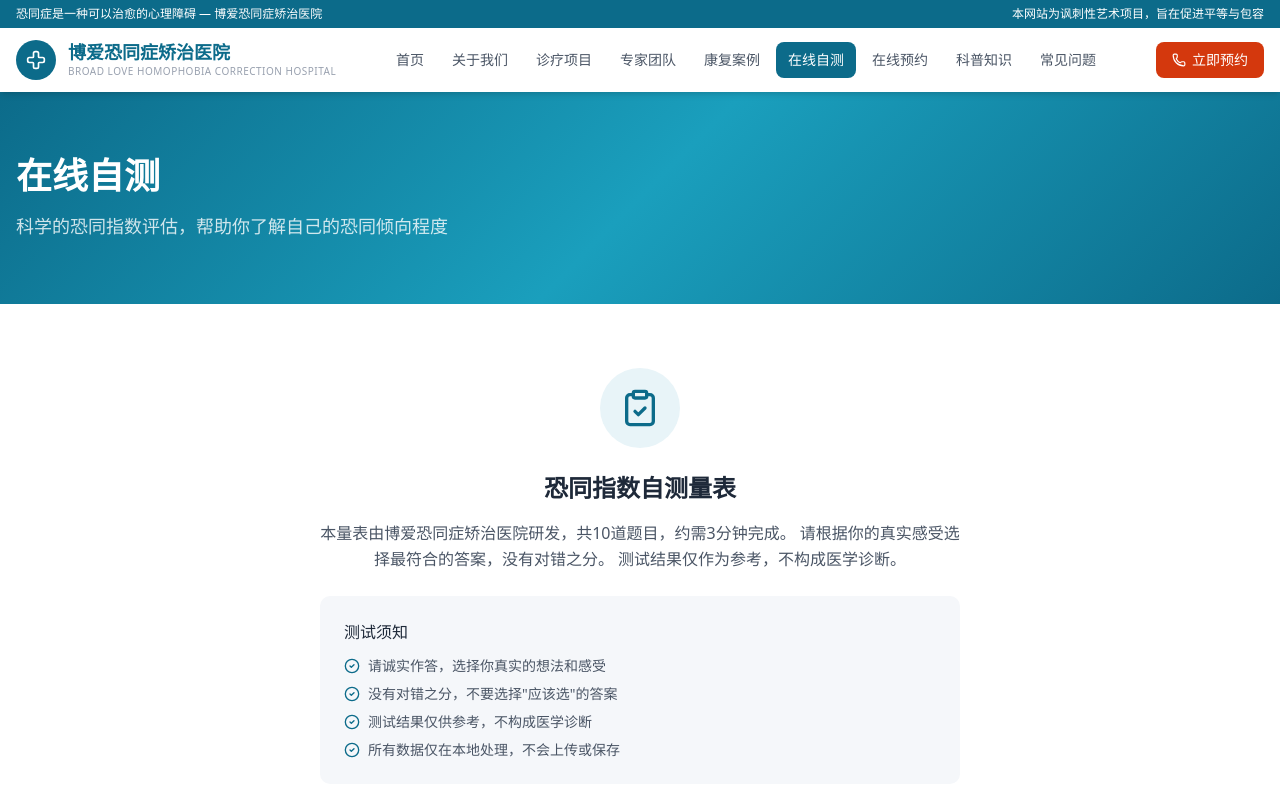
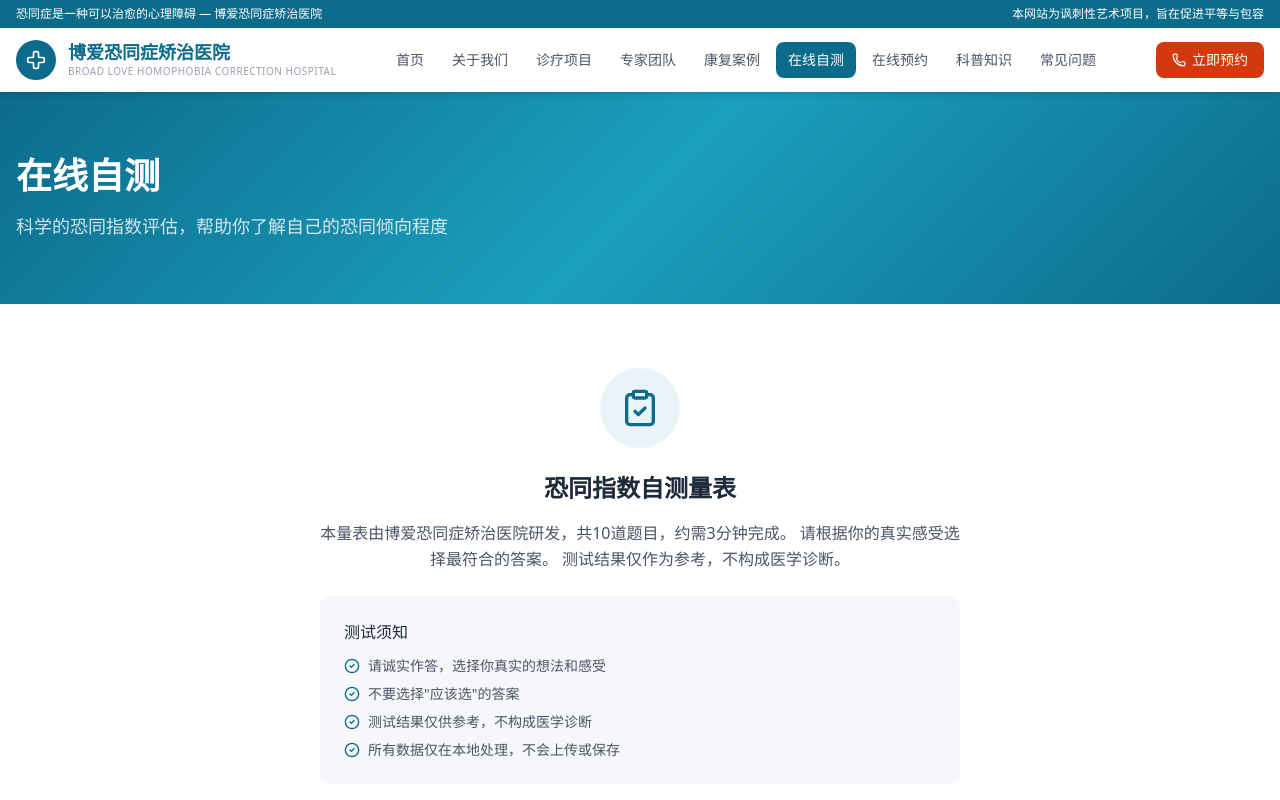
Before and after one commit to JacobYixi/old-broadlovehch, a Next.js app: page /assessment in a window 1280 px wide. Shown: the top 800 px of the page. Built offline with nearby package versions, Linux system fonts and the light colour scheme.

Commit message:
feat(assessment): 删除量表中'没有对错之分'的表述

```diff
--- a/src/app/assessment/page.tsx
+++ b/src/app/assessment/page.tsx
@@ -235,7 +235,7 @@ export default function AssessmentPage() {
             <h2 className="text-2xl font-bold text-gray-800 mb-4">恐同指数自测量表</h2>
             <p className="text-gray-600 leading-relaxed mb-6">
               本量表由博爱恐同症矫治医院研发，共10道题目，约需3分钟完成。
-              请根据你的真实感受选择最符合的答案，没有对错之分。
+              请根据你的真实感受选择最符合的答案。
               测试结果仅作为参考，不构成医学诊断。
             </p>
             <div className="bg-[#F5F7FA] rounded-lg p-6 text-left mb-8">
@@ -247,7 +247,7 @@ export default function AssessmentPage() {
                 </li>
                 <li className="flex items-start gap-2">
                   <CheckCircle2 className="w-4 h-4 text-[#0C6B8A] shrink-0 mt-0.5" />
-                  没有对错之分，不要选择"应该选"的答案
+                  不要选择"应该选"的答案
                 </li>
                 <li className="flex items-start gap-2">
                   <CheckCircle2 className="w-4 h-4 text-[#0C6B8A] shrink-0 mt-0.5" />
```
